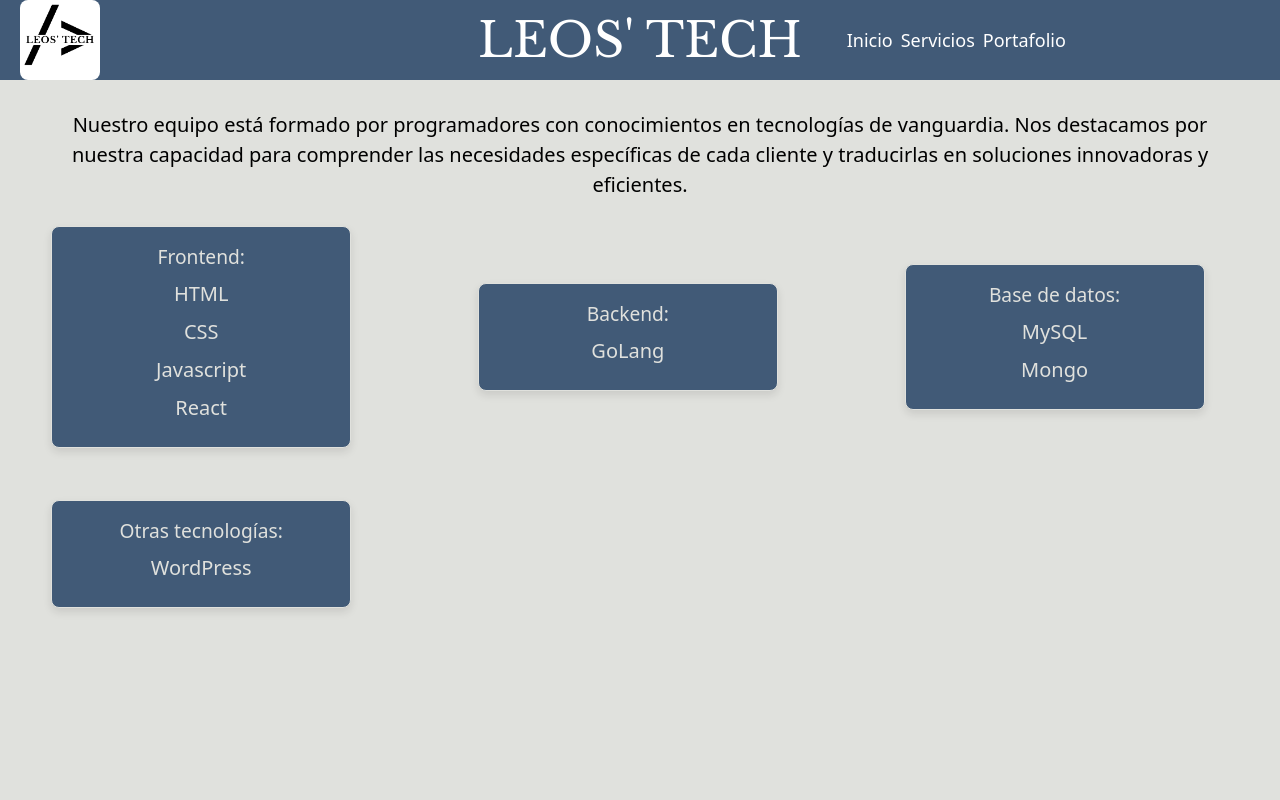
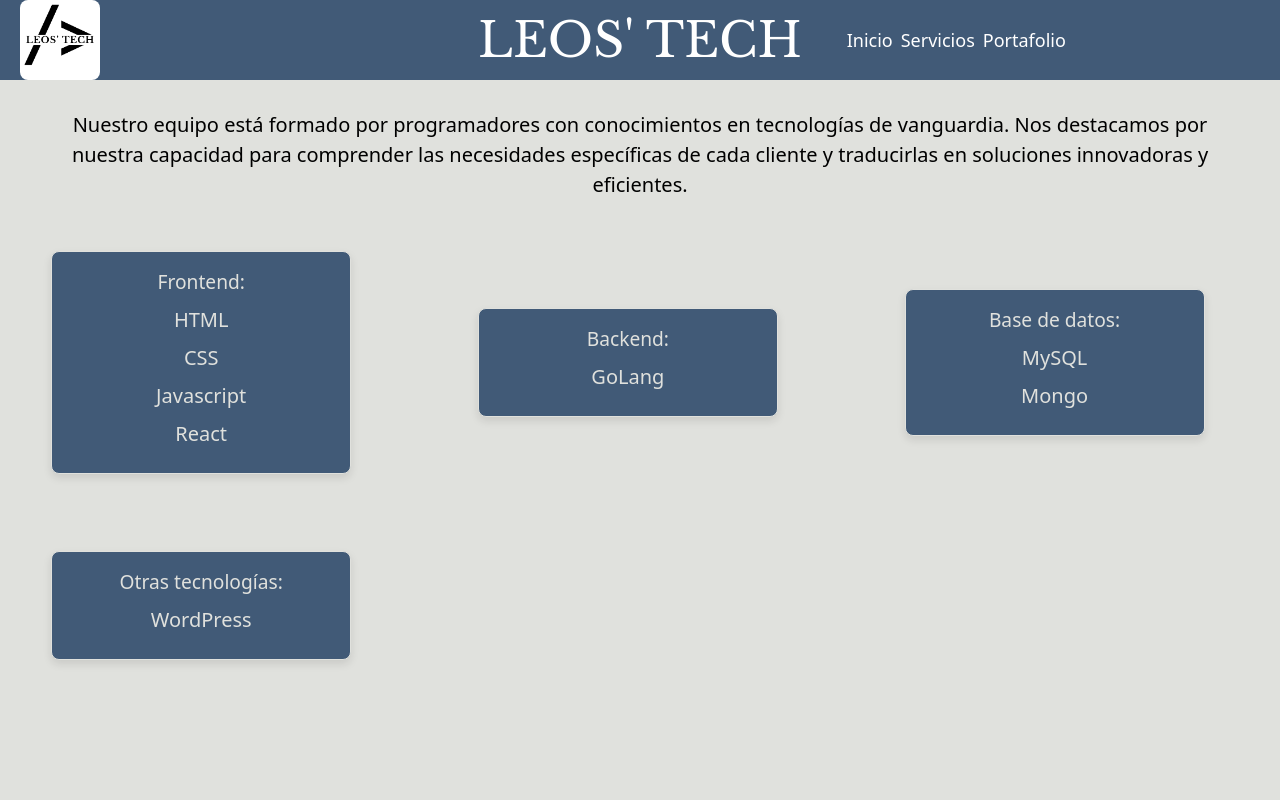
Before and after one commit to LeonardoMendezR/leos-tech, a React (Vite) app in the folder Frontend/: page /Service in a window 1280 px wide. Shown: the top 800 px of the page. Built offline with nearby package versions, Linux system fonts and the light colour scheme.

Commit message:
+ espaciado services

```diff
--- a/Frontend/src/Components/Styles.css
+++ b/Frontend/src/Components/Styles.css
@@ -145,9 +145,11 @@ body {
 .serviceContainer {
     flex: 1;
     margin: 2%;
+    padding-top: 2%;
     padding-left: 2%;
     @media (orientation: portrait) {
         margin-left: 12%;
+        padding-top: 6%;
     }
 }
 
```
